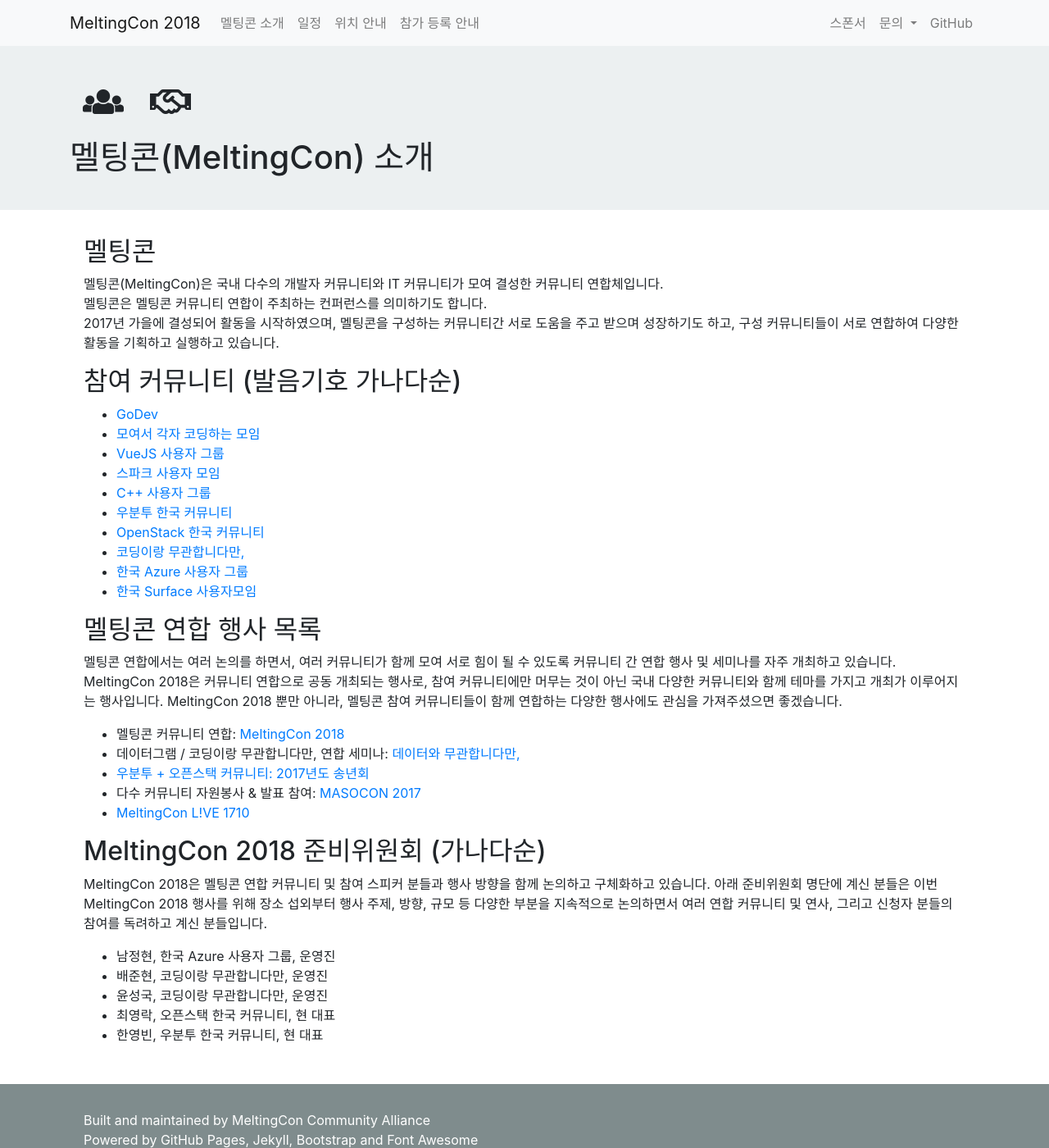
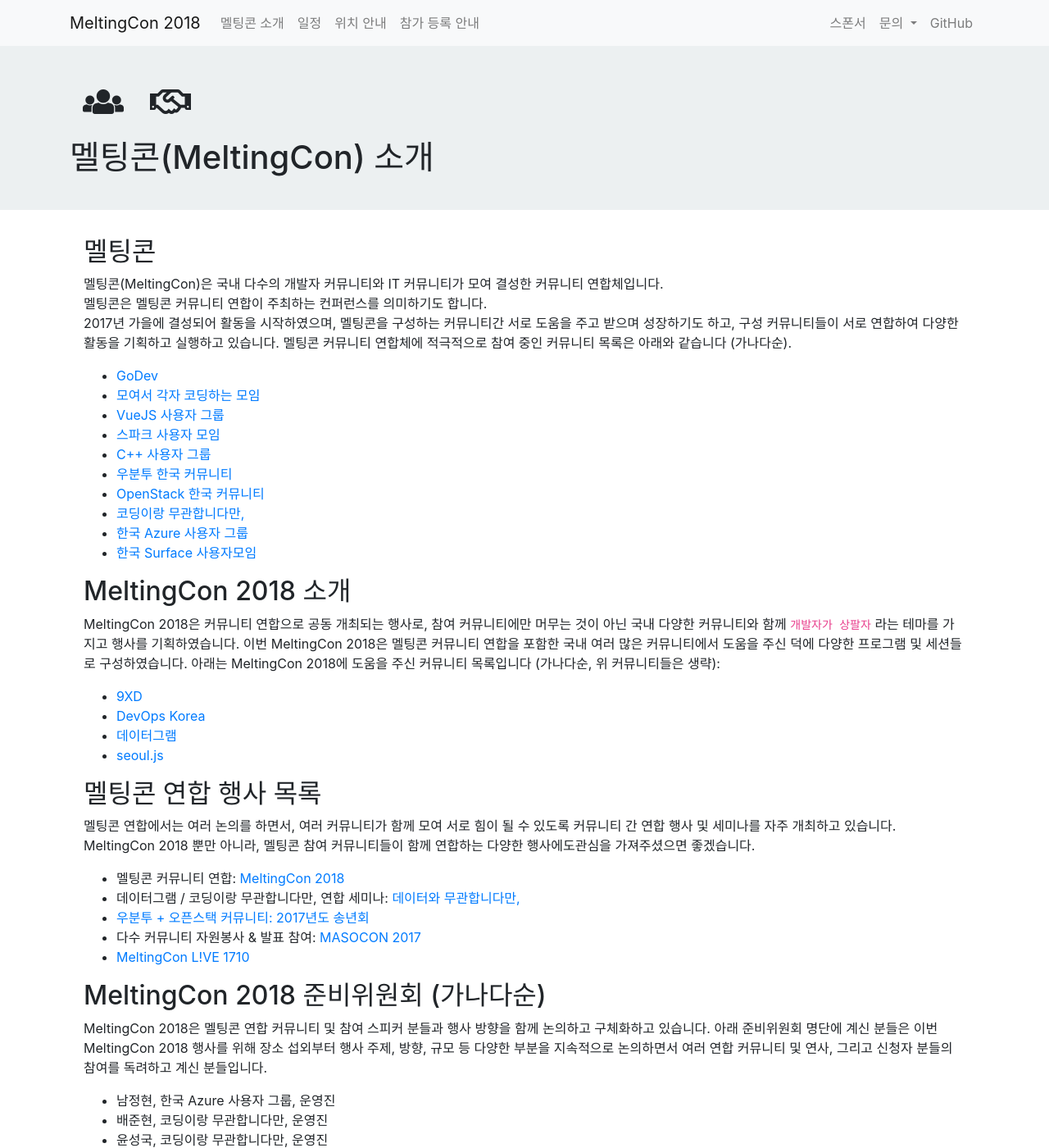
Before and after one commit to meltingcon/2018, a Jekyll site: the page built from about.md, in a window 1280 px wide and 1400 px high. Shown: the whole window at 82% size. Built offline with Jekyll 4.4.1, drawn with Linux system fonts in a browser that asks for light colours.

Commit message:
[About] 멜팅콘 연합 & MeltingCon 2018 설명 구체화
- 멜팅콘 행사에 도움을 주신 커뮤니티 목록을 추가

```diff
--- a/about.md
+++ b/about.md
@@ -10,8 +10,8 @@ nosponsors: true
 멜팅콘은 멜팅콘 커뮤니티 연합이 주최하는 컨퍼런스를 의미하기도 합니다.
 2017년 가을에 결성되어 활동을 시작하였으며, 멜팅콘을 구성하는 커뮤니티간 서로 도움을 주고 받으며 성장하기도 하고,
 구성 커뮤니티들이 서로 연합하여 다양한 활동을 기획하고 실행하고 있습니다.
+멜팅콘 커뮤니티 연합체에 적극적으로 참여 중인 커뮤니티 목록은 아래와 같습니다 (가나다순).
 
-## 참여 커뮤니티 (발음기호 가나다순)
 -  [GoDev](#)
 -  [모여서 각자 코딩하는 모임](https://www.facebook.com/groups/mogaco/)
 -  [VueJS 사용자 그룹](https://www.facebook.com/groups/vuejs.korea/about/)
@@ -23,13 +23,18 @@ nosponsors: true
 -  [한국 Azure 사용자 그룹](https://krazure.com/)
 -  [한국 Surface 사용자모임](https://www.facebook.com/groups/SurfaceKorea/about/)
 
+## MeltingCon 2018 소개
+MeltingCon 2018은 커뮤니티 연합으로 공동 개최되는 행사로, 참여 커뮤니티에만 머무는 것이 아닌 국내 다양한 커뮤니티와 함께 ``개발자가 상팔자`` 라는 테마를 가지고 행사를 기획하였습니다.
+이번 MeltingCon 2018은 멜팅콘 커뮤니티 연합을 포함한 국내 여러 많은 커뮤니티에서 도움을 주신 덕에 다양한 프로그램 및 세션들로 구성하였습니다. 아래는 MeltingCon 2018에 도움을 주신 커뮤니티 목록입니다 (가나다순, 위 커뮤니티들은 생략):
+
+- [9XD](https://www.facebook.com/groups/9xdevelopers/)
+- [DevOps Korea](http://www.devopskorea.com)
+- [데이터그램](https://www.facebook.com/groups/datergram/)
+- [seoul.js](https://seoul.js.org)
+
 ## 멜팅콘 연합 행사 목록
-멜팅콘 연합에서는 여러 논의를 하면서, 여러 커뮤니티가 함께 모여 서로 힘이 될 수 있도록
-커뮤니티 간 연합 행사 및 세미나를 자주 개최하고 있습니다.
-MeltingCon 2018은 커뮤니티 연합으로 공동 개최되는 행사로, 참여 커뮤니티에만 머무는 것이 아닌
-국내 다양한 커뮤니티와 함께 테마를 가지고 개최가 이루어지는 행사입니다.
-MeltingCon 2018 뿐만 아니라, 멜팅콘 참여 커뮤니티들이 함께 연합하는 다양한 행사에도
-관심을 가져주셨으면 좋겠습니다.
+멜팅콘 연합에서는 여러 논의를 하면서, 여러 커뮤니티가 함께 모여 서로 힘이 될 수 있도록 커뮤니티 간 연합 행사 및 세미나를 자주 개최하고 있습니다.
+MeltingCon 2018 뿐만 아니라, 멜팅콘 참여 커뮤니티들이 함께 연합하는 다양한 행사에도관심을 가져주셨으면 좋겠습니다.
 
 - 멜팅콘 커뮤니티 연합: [MeltingCon 2018](https://meltingcon.github.io/2018/)
 - 데이터그램 / 코딩이랑 무관합니다만, 연합 세미나: [데이터와 무관합니다만,](https://www.meetup.com/ko-KR/krazure/events/247268049/)
```
